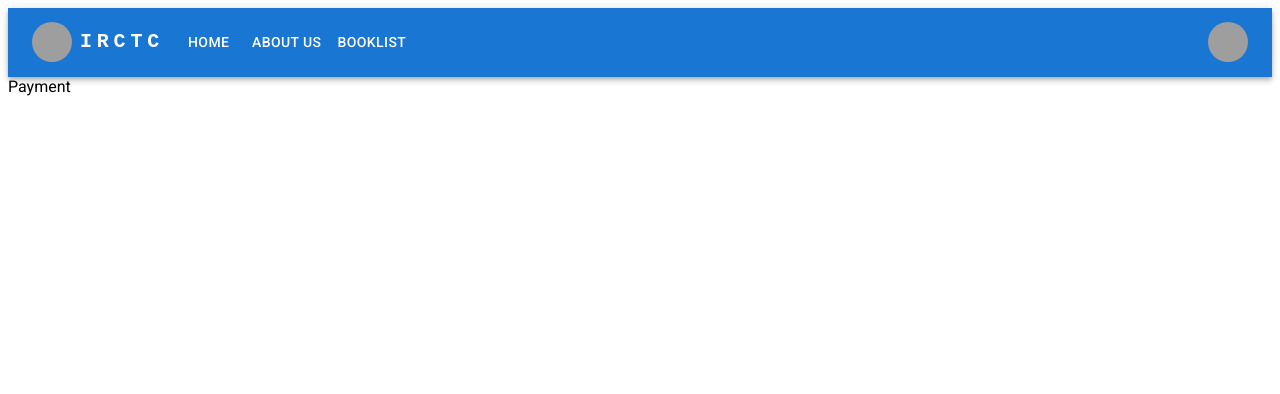
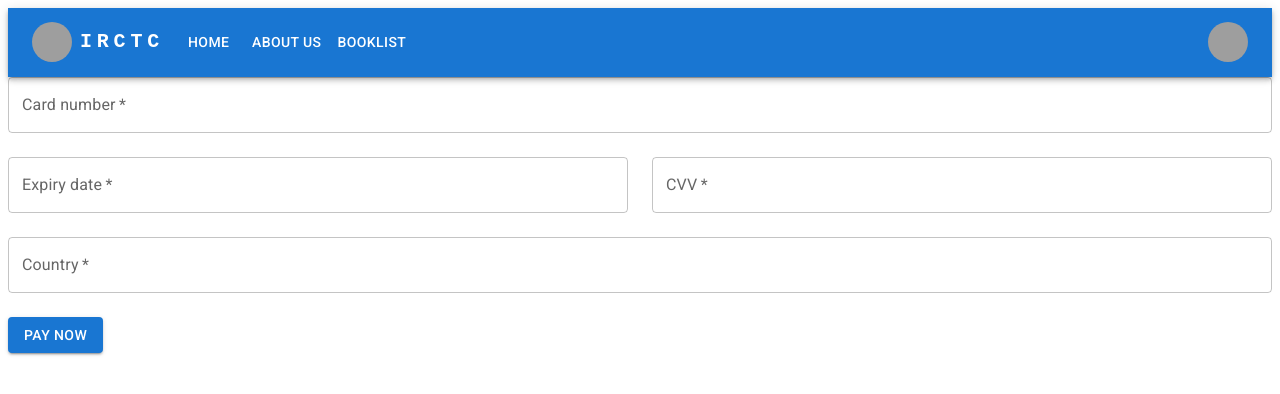
Before and after one commit to naim195/irctc-clone, a React (Vite) app: page /payment in a window 1280 px wide. Shown: the top 394 px of the page. Built offline with nearby package versions, Linux system fonts and the light colour scheme; grey boxes are pictures that could not be loaded.

Commit message:
payment form added

```diff
--- a/package.json
+++ b/package.json
@@ -17,10 +17,12 @@
     "@mui/material": "^5.15.11",
     "firebase": "^10.8.1",
     "firestore": "^1.1.6",
+    "formik": "^2.4.5",
     "react": "^18.2.0",
     "react-dom": "^18.2.0",
     "react-router-dom": "^6.22.1",
-    "uuid": "^9.0.1"
+    "uuid": "^9.0.1",
+    "yup": "^1.4.0"
   },
   "devDependencies": {
     "@types/react": "^18.2.56",
--- a/src/App.jsx
+++ b/src/App.jsx
@@ -14,6 +14,7 @@ function App() {
   const location = useLocation();
   const hideNavBarFor = ["/login", "/register", "/"];
   const [bookedTrains, setBookedTrains] = useState([]);
+  const [paymentSuccessful, setPaymentSuccessful] = useState(false);
 
   return (
     <div className="main">
@@ -31,14 +32,27 @@ function App() {
         />
         <Route
           path="/booklist"
-          element={<Booklist bookedTrains={bookedTrains} setBookedTrains={setBookedTrains } />}
+          element={
+            <Booklist
+              bookedTrains={bookedTrains}
+              setBookedTrains={setBookedTrains}
+            />
+          }
         />
         <Route path="/aboutus" element={<AboutUs />} />
 
         <Route path="/profile" element={<Profile />} />
         <Route path="/login" element={<Login />} />
         <Route path="/register" element={<Register />} />
-        <Route path="/payment" element={<Payment />} />
+        <Route
+          path="/payment"
+          element={
+            <Payment
+              paymentSuccessful={paymentSuccessful}
+              setPaymentSuccessful={setPaymentSuccessful}
+            />
+          }
+        />
       </Routes>
     </div>
   );
--- a/src/components/Booklist.jsx
+++ b/src/components/Booklist.jsx
@@ -35,7 +35,7 @@ export default function Booklist({ bookedTrains, setBookedTrains }) {
 
   const removeItem = (train_remove) => {
     setBookedTrains(
-      bookedTrains.filter((train) => train.train_name != train_remove)
+      bookedTrains.filter((train) => train.train_name != train_remove),
     );
   };
 
--- a/src/components/Payment.jsx
+++ b/src/components/Payment.jsx
@@ -1,7 +1,37 @@
+import { Button, Grid, TextField } from "@mui/material";
 import React from "react";
 
-const Payment = () => {
-  return <div>Payment</div>;
-};
+export default function PaymentForm({
+  paymentSuccessful,
+  setPaymentSuccessful,
+}) {
+  const handleSubmit = (event) => {
+    event.preventDefault();
+    setPaymentSuccessful(true); // Set payment successful upon successful processing
+  };
 
-export default Payment;
+  return (
+    <form onSubmit={handleSubmit}>
+
+      <Grid container spacing={3}>
+        <Grid item xs={12}>
+          <TextField required id="cardNumber" label="Card number" fullWidth />
+        </Grid>
+        <Grid item xs={12} sm={6}>
+          <TextField required id="expDate" label="Expiry date" fullWidth />
+        </Grid>
+        <Grid item xs={12} sm={6}>
+          <TextField required id="cvv" label="CVV" fullWidth />
+        </Grid>
+        <Grid item xs={12}>
+          <TextField required id="country" label="Country" fullWidth />
+        </Grid>
+        <Grid item xs={12}>
+          <Button variant="contained" color="primary" type="submit">
+            Pay Now
+          </Button>
+        </Grid>
+      </Grid>
+    </form>
+  );
+}
```
Also changed, not shown: src/fare_data.json (line endings or trailing spaces), 1 other file (tests, documents, lock files or other folders).
